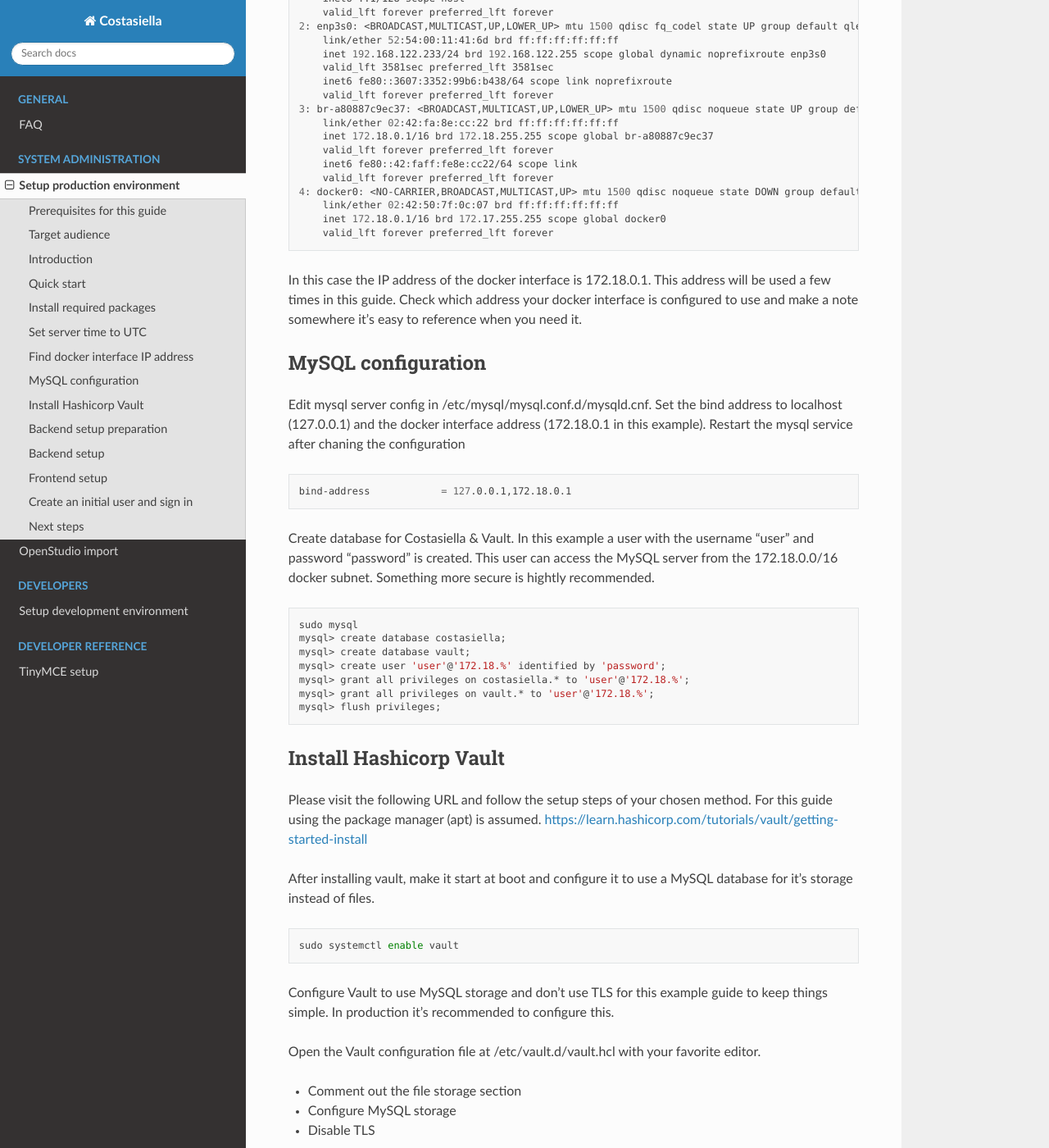
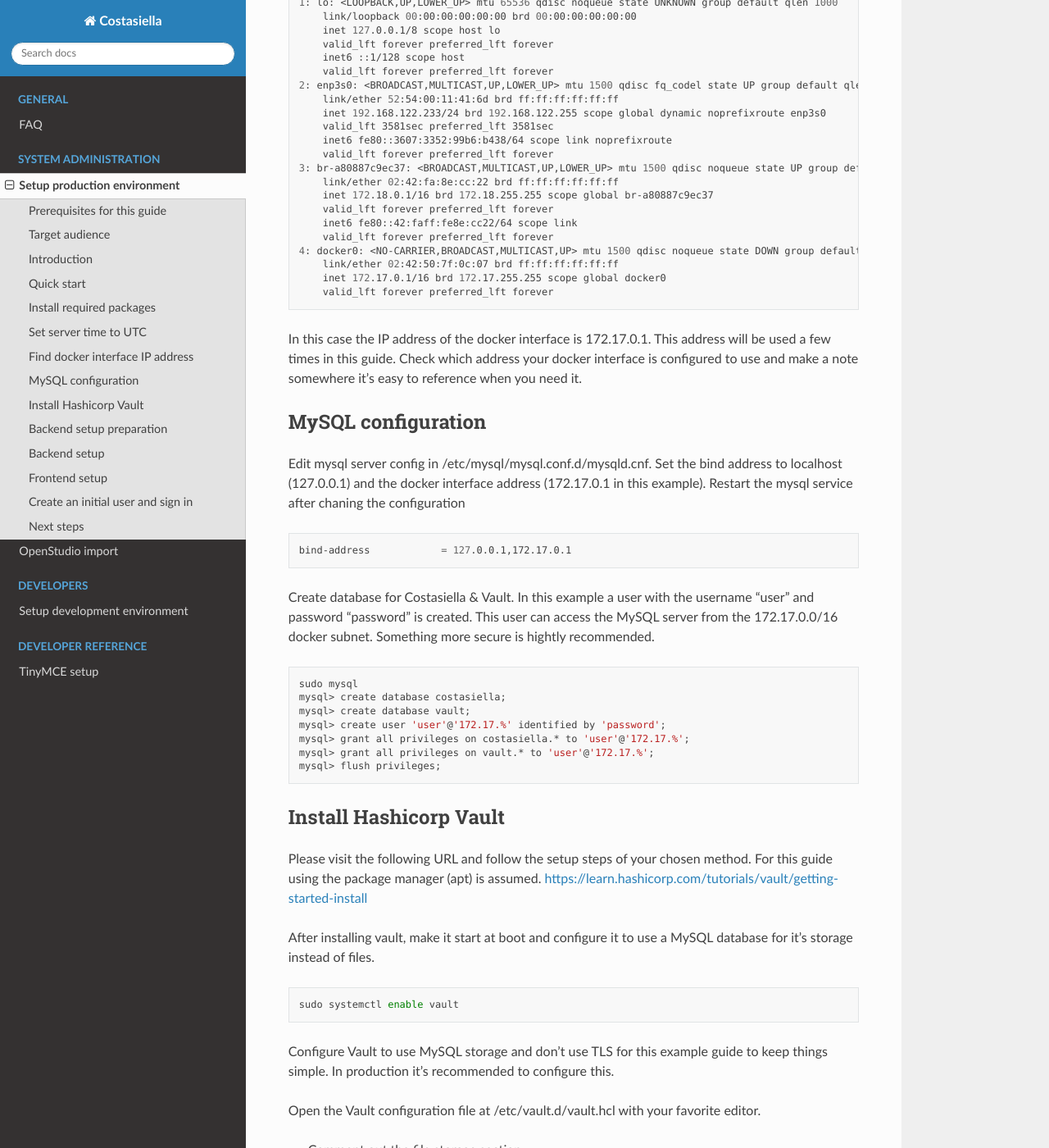
Before and after one commit to costasiella/costasiella_docs, a Sphinx documentation site: the page built from source/sysadmin/setup_production_environment.rst, in a window 1280 px wide and 1400 px high, scrolled down 2136 px. Shown: the whole window at 82% size. Built offline with Sphinx 7.4.7 and the Read the Docs theme 2.0.0, drawn with Linux system fonts in a browser that asks for light colours; some of the changed text lies outside the part shown.

Commit message:
Update IPs in prod setup
Todo: review and check if it's really correct like this

```diff
--- a/source/sysadmin/setup_production_environment.rst
+++ b/source/sysadmin/setup_production_environment.rst
@@ -101,10 +103,10 @@
         valid_lft forever preferred_lft forever
     4: docker0: <NO-CARRIER,BROADCAST,MULTICAST,UP> mtu 1500 qdisc noqueue state DOWN group default
         link/ether 02:42:50:7f:0c:07 brd ff:ff:ff:ff:ff:ff
-        inet 172.18.0.1/16 brd 172.17.255.255 scope global docker0
+        inet 172.17.0.1/16 brd 172.17.255.255 scope global docker0
         valid_lft forever preferred_lft forever
 
-In this case the IP address of the docker interface is 172.18.0.1. This address will be used a few times in this guide.
+In this case the IP address of the docker interface is 172.17.0.1. This address will be used a few times in this guide.
 Check which address your docker interface is configured to use and make a note somewhere it's easy to reference when you need it.
 
 
@@ -112,17 +114,17 @@
 -------------------
 
 Edit mysql server config in /etc/mysql/mysql.conf.d/mysqld.cnf.
-Set the bind address to localhost (127.0.0.1) and the docker interface address (172.18.0.1 in this example).
+Set the bind address to localhost (127.0.0.1) and the docker interface address (172.17.0.1 in this example).
 Restart the mysql service after chaning the configuration
 
 .. code-block:: bash
 
-    bind-address            = 127.0.0.1,172.18.0.1
+    bind-address            = 127.0.0.1,172.17.0.1
 
 
 Create database for Costasiella & Vault.
 In this example a user with the username "user" and password "password" is created.
-This user can access the MySQL server from the 172.18.0.0/16 docker subnet.
+This user can access the MySQL server from the 172.17.0.0/16 docker subnet.
 Something more secure is hightly recommended.
 
 .. code-block:: bash
@@ -130,9 +132,9 @@
     sudo mysql
     mysql> create database costasiella;
     mysql> create database vault;
-    mysql> create user 'user'@'172.18.%' identified by 'password';
-    mysql> grant all privileges on costasiella.* to 'user'@'172.18.%';
-    mysql> grant all privileges on vault.* to 'user'@'172.18.%';
+    mysql> create user 'user'@'172.17.%' identified by 'password';
+    mysql> grant all privileges on costasiella.* to 'user'@'172.17.%';
+    mysql> grant all privileges on vault.* to 'user'@'172.17.%';
     mysql> flush privileges;
 
 
@@ -335,7 +337,7 @@
 
 - Replace the SECRET_KEY value with a random string that's 50 characters long.
 - Update the databases section to allow the backend to connect to the MySQL server running on the host.
-- Find the vault section and update it with the settings created earlier. (Note that the address 172.18.0.1 is the address of the docker interface).
+- Find the vault section and update it with the settings created earlier. (Note that the address 172.17.0.1 is the address of the docker interface).
 
 .. code-block:: bash
 
@@ -347,14 +349,14 @@
             'NAME': 'costasiella',
             'USER': 'user',
             'PASSWORD': 'password',
-            'HOST': '172.18.0.1',
+            'HOST': '172.17.0.1',
             'PORT': 3306
         }
     }
     ...
 
     ...
-    VAULT_URL = 'http://172.18.0.1:8200'
+    VAULT_URL = 'http://172.17.0.1:8200'
     VAULT_TOKEN = '<The token you created here>'
     VAULT_TRANSIT_KEY = 'costasiella'
     ...
```
Also changed, not shown: other parts of source/sysadmin/setup_production_environment.rst (+3 -1 lines).
